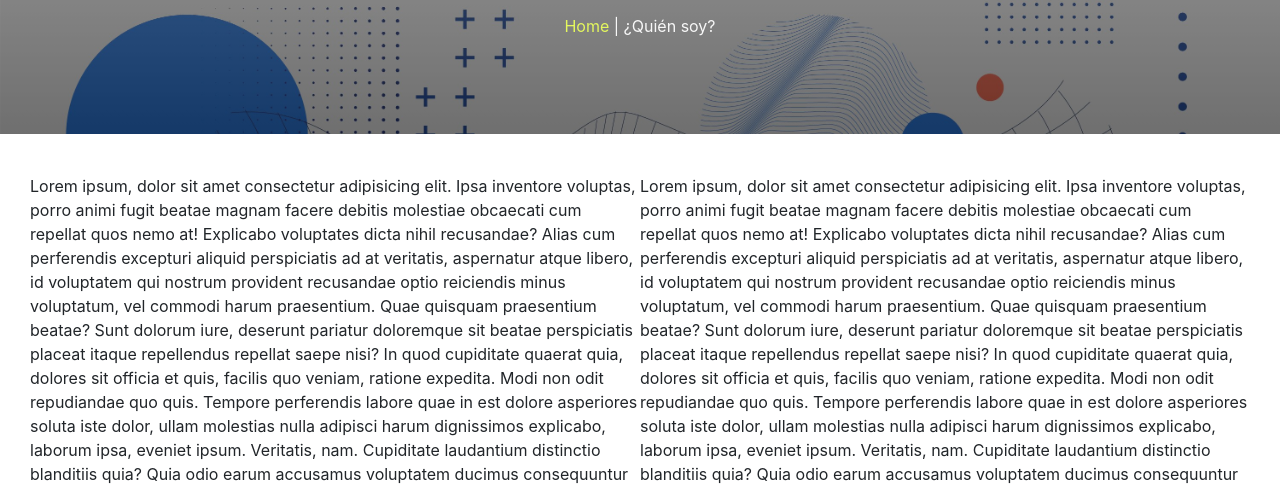
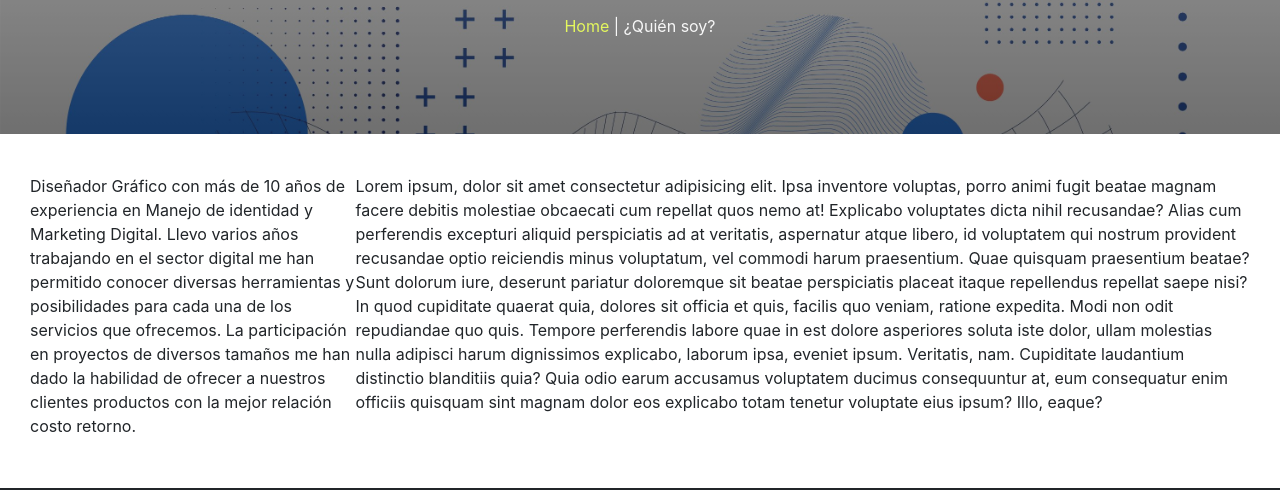
Before and after one commit to gionandez/gnndzcdrhs, a website: page pages/quiensoy.html in a window 1280 px wide. Shown: the part 218-708 px from the top of the page. Drawn offline with nearby package versions, Linux system fonts and the light colour scheme; a web font is replaced by a local one.

Commit message:
Textos adicionales quien soy

```diff
--- a/pages/quiensoy.html
+++ b/pages/quiensoy.html
@@ -49,11 +49,9 @@
             <p><a href="../index.html">Home</a> | ¿Quién soy?</p>
         </section>
         <section class="content">
-            <p>Lorem ipsum, dolor sit amet consectetur adipisicing elit. Ipsa inventore voluptas, porro animi fugit beatae magnam facere debitis molestiae obcaecati cum repellat quos nemo at! Explicabo voluptates dicta nihil recusandae?
-            Alias cum perferendis excepturi aliquid perspiciatis ad at veritatis, aspernatur atque libero, id voluptatem qui nostrum provident recusandae optio reiciendis minus voluptatum, vel commodi harum praesentium. Quae quisquam praesentium beatae?
-            Sunt dolorum iure, deserunt pariatur doloremque sit beatae perspiciatis placeat itaque repellendus repellat saepe nisi? In quod cupiditate quaerat quia, dolores sit officia et quis, facilis quo veniam, ratione expedita.
-            Modi non odit repudiandae quo quis. Tempore perferendis labore quae in est dolore asperiores soluta iste dolor, ullam molestias nulla adipisci harum dignissimos explicabo, laborum ipsa, eveniet ipsum. Veritatis, nam.
-            Cupiditate laudantium distinctio blanditiis quia? Quia odio earum accusamus voluptatem ducimus consequuntur at, eum consequatur enim officiis quisquam sint magnam dolor eos explicabo totam tenetur voluptate eius ipsum? Illo, eaque?</p>
+            <p>Diseñador Gráfico con más de 10 años de experiencia en Manejo de identidad y Marketing Digital.
+                Llevo varios años trabajando en el sector digital me han permitido conocer diversas herramientas y posibilidades para cada una de los servicios que ofrecemos. La participación en proyectos de diversos tamaños me han dado la habilidad de ofrecer a nuestros clientes productos con la mejor relación costo retorno.
+            </p>
             <p>Lorem ipsum, dolor sit amet consectetur adipisicing elit. Ipsa inventore voluptas, porro animi fugit beatae magnam facere debitis molestiae obcaecati cum repellat quos nemo at! Explicabo voluptates dicta nihil recusandae?
                 Alias cum perferendis excepturi aliquid perspiciatis ad at veritatis, aspernatur atque libero, id voluptatem qui nostrum provident recusandae optio reiciendis minus voluptatum, vel commodi harum praesentium. Quae quisquam praesentium beatae?
                 Sunt dolorum iure, deserunt pariatur doloremque sit beatae perspiciatis placeat itaque repellendus repellat saepe nisi? In quod cupiditate quaerat quia, dolores sit officia et quis, facilis quo veniam, ratione expedita.
```
